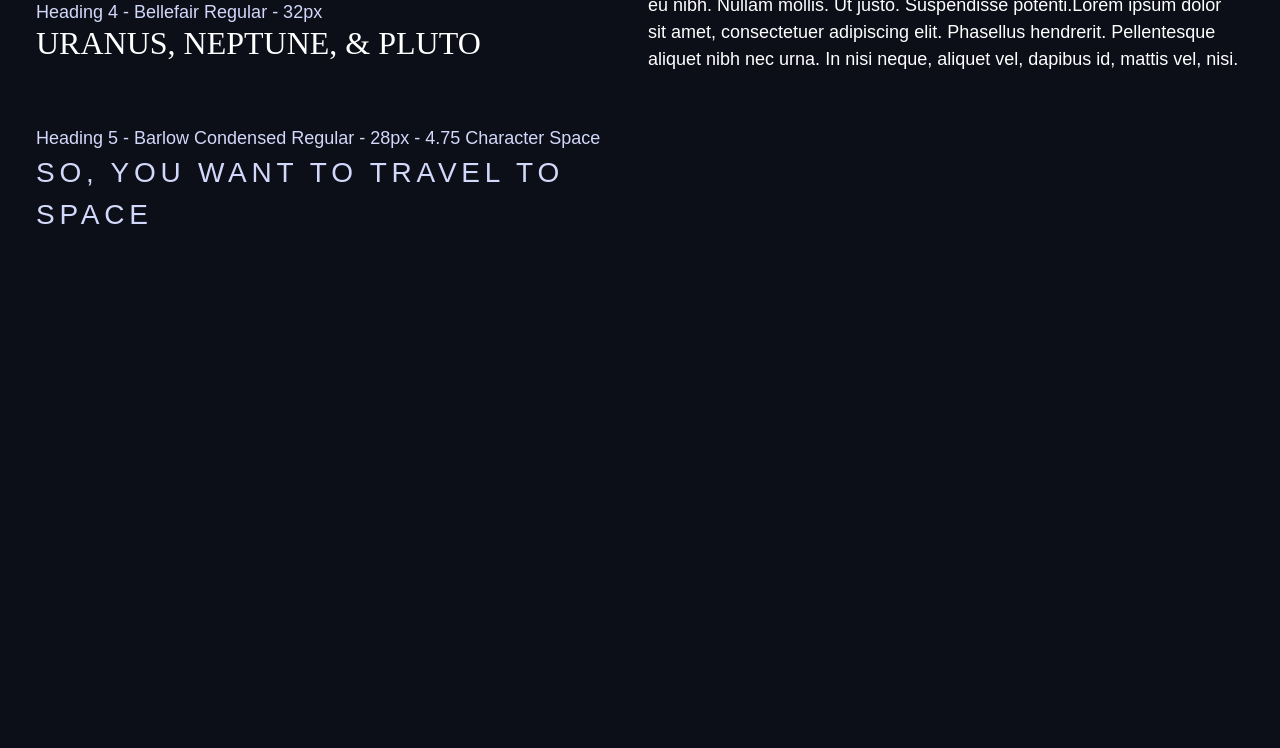
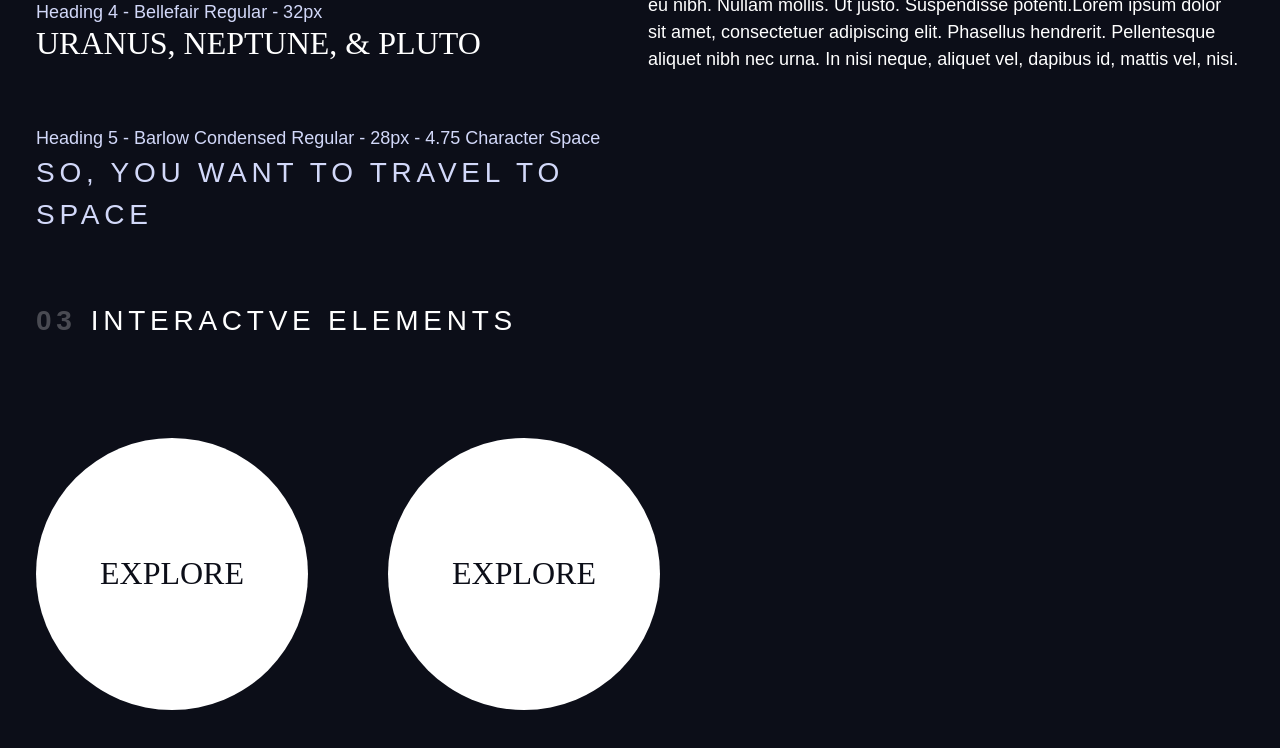
Before and after one commit to staticsanches/space-tourism, a React (Create React App) app: page / in a window 1280 px wide. Shown: the part 1088-1836 px from the top of the page. Before the commit the page ends 1388 px from the top, so only its background shows below. Built offline with nearby package versions, Linux system fonts and the light colour scheme.

Commit message:
Adding Explore buttons

```diff
--- a/package.json
+++ b/package.json
@@ -20,6 +20,7 @@
     "@types/react-dom": "^18.0.0",
     "react": "^18.2.0",
     "react-dom": "^18.2.0",
+    "react-router-dom": "^6.9.0",
     "react-scripts": "5.0.1",
     "typescript": "^4.4.2",
     "web-vitals": "^2.1.0"
--- /dev/null
+++ b/src/DesignSystem/InteractiveElements/index.tsx
@@ -0,0 +1,20 @@
+import { LargeButton } from '@/components/LargeButton'
+import { LargeLink } from '@/components/LargeLink'
+import { NumberedTitle } from '@/Typography'
+
+export const InteractiveElements = () => (
+  <section id="interactive-elements" className="flow">
+    <NumberedTitle index="03">Interactve Elements</NumberedTitle>
+
+    <div className="flex">
+      {/* Explore buttons */}
+      <div className="flex" style={{ marginTop: '5rem', '--gap': '5rem' }}>
+        <LargeButton onClick={() => alert('Explore button was clicked!')}>
+          Explore
+        </LargeButton>
+        <LargeLink to="/">Explore</LargeLink>
+      </div>
+    </div>
+    <div style={{ marginBottom: '50vh' }}></div>
+  </section>
+)
--- a/src/DesignSystem/index.tsx
+++ b/src/DesignSystem/index.tsx
@@ -1,4 +1,5 @@
 import { ColorsSection } from './ColorsSection'
+import { InteractiveElements } from './InteractiveElements'
 import { TypographySection } from './TypographySection'
 
 export const DesignSystem = () => (
@@ -7,5 +8,6 @@ export const DesignSystem = () => (
 
     <ColorsSection />
     <TypographySection />
+    <InteractiveElements />
   </div>
 )
--- a/src/index.css
+++ b/src/index.css
@@ -104,6 +104,19 @@ select {
     transition-duration: 0.01ms !important;
     scroll-behavior: auto !important;
   }
+}
+
+/* Remove styles from button element */
+button {
+  border-radius: 0;
+  text-align: inherit;
+  background: none;
+  box-shadow: none;
+  padding: 0;
+  cursor: pointer;
+  border: none;
+  color: inherit;
+  font: inherit;
 }
 
 /* --------------------- */
--- a/src/index.tsx
+++ b/src/index.tsx
@@ -1,14 +1,22 @@
 import React from 'react'
 import ReactDOM from 'react-dom/client'
+import { createHashRouter, RouterProvider } from 'react-router-dom'
 
 import { DesignSystem } from './DesignSystem'
 import './index.css'
 import reportWebVitals from './reportWebVitals'
 
+const router = createHashRouter([
+  {
+    path: '/',
+    element: <DesignSystem />,
+  },
+])
+
 const root = ReactDOM.createRoot(document.getElementById('root') as HTMLElement)
 root.render(
   <React.StrictMode>
-    <DesignSystem />
+    <RouterProvider router={router} />
   </React.StrictMode>
 )
 
--- /dev/null
+++ b/src/main/components/LargeButton/LargeButton.module.scss
@@ -0,0 +1,32 @@
+.largeButton {
+  composes: uppercase from global;
+  composes: ff-serif from global;
+  composes: fs-600 from global;
+  composes: text-dark from global;
+  composes: bg-white from global;
+
+  position: relative;
+  z-index: 1;
+  display: grid;
+  place-items: center;
+  padding: 0 2em;
+  border-radius: 50%;
+  aspect-ratio: 1;
+}
+
+.largeButton::after {
+  content: '';
+  position: absolute;
+  z-index: -1;
+  width: 100%;
+  height: 100%;
+  border-radius: 50%;
+  background: hsl(var(--clr-white) / 0.15);
+  opacity: 0;
+  transition: opacity 500ms linear, transform 750ms ease-in-out;
+}
+
+.largeButton:hover::after {
+  opacity: 1;
+  transform: scale(1.5);
+}
--- /dev/null
+++ b/src/main/components/LargeButton/index.tsx
@@ -0,0 +1,12 @@
+import classes from './LargeButton.module.scss'
+
+export type LargeButtonProps = React.ButtonHTMLAttributes<HTMLButtonElement>
+
+export const LargeButton = ({ className, ...otherProps }: LargeButtonProps) => (
+  <div>
+    <button
+      className={classes.largeButton + ' ' + (className ?? '')}
+      {...otherProps}
+    />
+  </div>
+)
--- /dev/null
+++ b/src/main/components/LargeLink/LargeLink.module.scss
@@ -0,0 +1,33 @@
+.largeLink {
+  composes: uppercase from global;
+  composes: ff-serif from global;
+  composes: fs-600 from global;
+  composes: text-dark from global;
+  composes: bg-white from global;
+
+  position: relative;
+  z-index: 1;
+  display: grid;
+  place-items: center;
+  padding: 0 2em;
+  border-radius: 50%;
+  aspect-ratio: 1;
+  text-decoration: none;
+}
+
+.largeLink::after {
+  content: '';
+  position: absolute;
+  z-index: -1;
+  width: 100%;
+  height: 100%;
+  border-radius: 50%;
+  background: hsl(var(--clr-white) / 0.15);
+  opacity: 0;
+  transition: opacity 500ms linear, transform 750ms ease-in-out;
+}
+
+.largeLink:hover::after {
+  opacity: 1;
+  transform: scale(1.5);
+}
--- /dev/null
+++ b/src/main/components/LargeLink/index.tsx
@@ -0,0 +1,15 @@
+import type { LinkProps } from 'react-router-dom'
+import { Link } from 'react-router-dom'
+
+import classes from './LargeLink.module.scss'
+
+export type LargeLinkProps = LinkProps
+
+export const LargeLink = ({ className, ...otherProps }: LargeLinkProps) => (
+  <div>
+    <Link
+      className={classes.largeLink + ' ' + (className ?? '')}
+      {...otherProps}
+    />
+  </div>
+)
```
Also changed, not shown: 1 other file (tests, documents, lock files or other folders).
